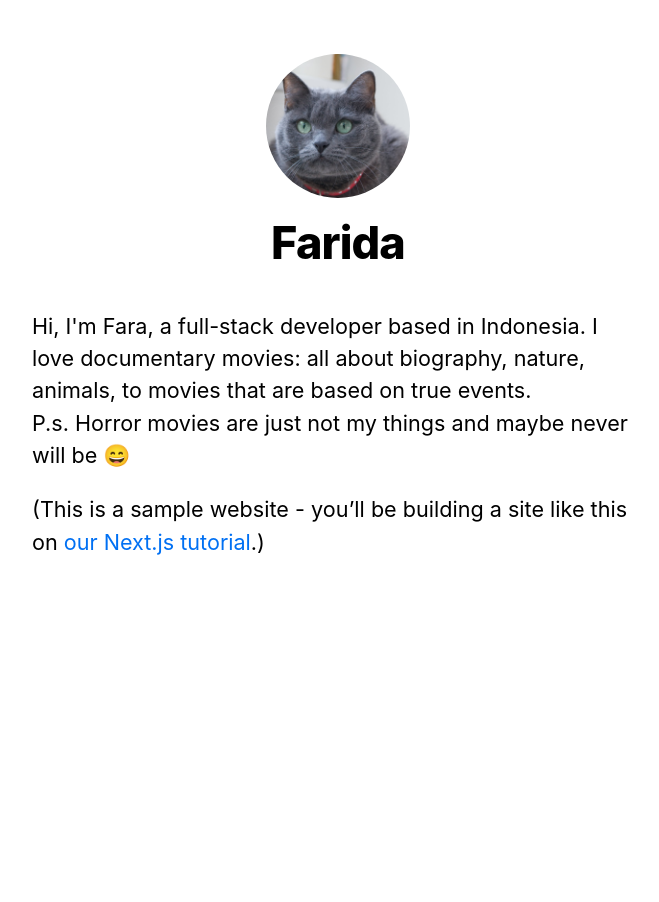
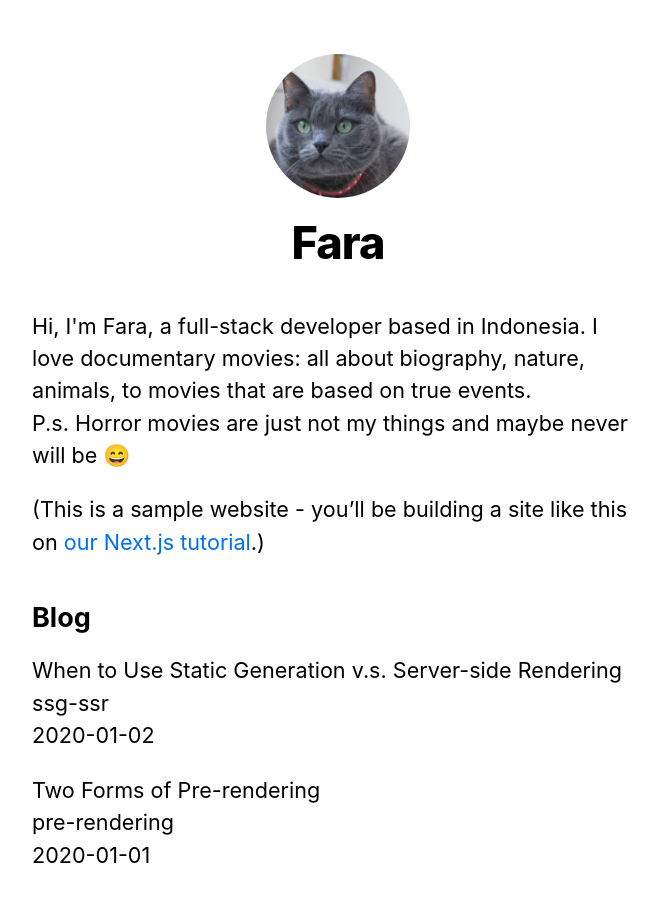
Before and after one commit to heyfaraaiden/hands-on-nextjs, a Next.js app in the folder 02-nextjs-blog/: page / in a window 1280 px wide. Shown: the top 902 px of the page, without its empty margins (302-961 px from the left). Before the commit the page ends 800 px from the top, so only its background shows below. Built offline with nearby package versions, Linux system fonts and the light colour scheme.

Commit message:
Learn about pre-rendering & data fetching

```diff
--- a/02-nextjs-blog/components/layout.js
+++ b/02-nextjs-blog/components/layout.js
@@ -5,7 +5,7 @@
 import utilStyles from '../styles/utils.module.css';
 import styles from './layout.module.css';
 
-const name = 'Farida';
+const name = 'Fara';
 export const siteTitle = 'Next.js Sample Website';
 
 export default function Layout({ children, home }) {
--- /dev/null
+++ b/02-nextjs-blog/lib/posts.js
@@ -0,0 +1,37 @@
+import fs from 'fs';
+import path from 'path';
+import matter from 'gray-matter';
+
+const postsDirectory = path.join(process.cwd(), 'posts');
+
+export function getSortedPostsData() {
+  // Get file names under /posts
+  const fileNames = fs.readdirSync(postsDirectory);
+  const allPostsData = fileNames.map((fileName) => {
+    // Remove ".md" from file name to get id
+    const id = fileName.replace(/\.md$/, '');
+
+    // Read markdown file as string
+    const fullPath = path.join(postsDirectory, fileName);
+    const fileContents = fs.readFileSync(fullPath, 'utf8');
+
+    // Use gray-matter to parse the post metadata section
+    const matterResult = matter(fileContents);
+
+    // Combine the data with the id
+    return {
+      id,
+      ...matterResult.data,
+    };
+  });
+  // Sort posts by date
+  return allPostsData.sort(({ date: a }, { date: b }) => {
+    if (a < b) {
+      return 1;
+    } else if (a > b) {
+      return -1;
+    } else {
+      return 0;
+    }
+  });
+}
--- a/02-nextjs-blog/package.json
+++ b/02-nextjs-blog/package.json
@@ -6,6 +6,7 @@
     "start": "next start"
   },
   "dependencies": {
+    "gray-matter": "^4.0.3",
     "next": "latest",
     "react": "17.0.2",
     "react-dom": "17.0.2"
--- a/02-nextjs-blog/pages/index.js
+++ b/02-nextjs-blog/pages/index.js
@@ -1,8 +1,18 @@
 import Head from 'next/head';
 import Layout, { siteTitle } from '../components/layout';
 import utilStyles from '../styles/utils.module.css';
+import { getSortedPostsData } from '../lib/posts';
 
-export default function Home() {
+export async function getStaticProps() {
+  const allPostsData = getSortedPostsData();
+  return {
+    props: {
+      allPostsData
+    }
+  }
+}
+
+export default function Home({ allPostsData }) {
   return (
     <Layout home>
       <Head>
@@ -14,6 +24,20 @@
           (This is a sample website - you’ll be building a site like this on <a href='https://nextjs.org/learn'>our Next.js tutorial</a>.)
         </p>
       </section>
+      <section className={`${utilStyles.headingMd} ${utilStyles.padding1px}`}>
+        <h2 className={utilStyles.headingLg}>Blog</h2>
+        <ul className={utilStyles.list}>
+          {allPostsData.map(({ id, date, title }) => (
+            <li className={utilStyles.listItem} key={id}>
+              {title}
+              <br />
+              {id}
+              <br />
+              {date}
+            </li>
+          ))}
+        </ul>
+      </section>
     </Layout>
   );
 }
--- a/02-nextjs-blog/pages/posts/first-post.js
+++ b/02-nextjs-blog/pages/posts/first-post.js
@@ -11,11 +11,6 @@
         <title>First Post</title>
       </Head>
       <h1>First Post</h1>
-      <h2>
-        <Link href='/'>
-          <a>Back to home</a>
-        </Link>
-      </h2>
     </Layout>
   );
 }
--- /dev/null
+++ b/02-nextjs-blog/posts/pre-rendering.md
@@ -0,0 +1,11 @@
+---
+title: 'Two Forms of Pre-rendering'
+date: '2020-01-01'
+---
+
+Next.js has two forms of pre-rendering: **Static Generation** and **Server-side Rendering**. The difference is in **when** it generates the HTML for a page.
+
+- **Static Generation** is the pre-rendering method that generates the HTML at **build time**. The pre-rendered HTML is then _reused_ on each request.
+- **Server-side Rendering** is the pre-rendering method that generates the HTML on **each request**.
+
+Importantly, Next.js lets you **choose** which pre-rendering form to use for each page. You can create a "hybrid" Next.js app by using Static Generation for most pages and using Server-side Rendering for others.
--- /dev/null
+++ b/02-nextjs-blog/posts/ssg-ssr.md
@@ -0,0 +1,19 @@
+---
+title: 'When to Use Static Generation v.s. Server-side Rendering'
+date: '2020-01-02'
+---
+
+We recommend using **Static Generation** (with and without data) whenever possible because your page can be built once and served by CDN, which makes it much faster than having a server render the page on every request.
+
+You can use Static Generation for many types of pages, including:
+
+- Marketing pages
+- Blog posts
+- E-commerce product listings
+- Help and documentation
+
+You should ask yourself: "Can I pre-render this page **ahead** of a user's request?" If the answer is yes, then you should choose Static Generation.
+
+On the other hand, Static Generation is **not** a good idea if you cannot pre-render a page ahead of a user's request. Maybe your page shows frequently updated data, and the page content changes on every request.
+
+In that case, you can use **Server-Side Rendering**. It will be slower, but the pre-rendered page will always be up-to-date. Or you can skip pre-rendering and use client-side JavaScript to populate data.
```
Also changed, not shown: 1 other file (tests, documents, lock files or other folders).
